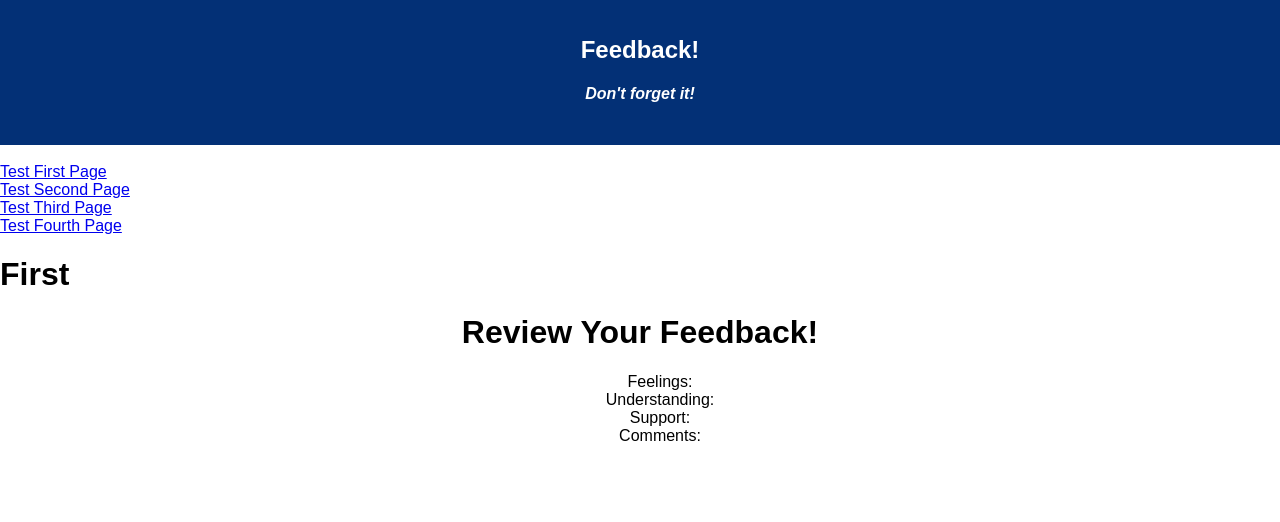
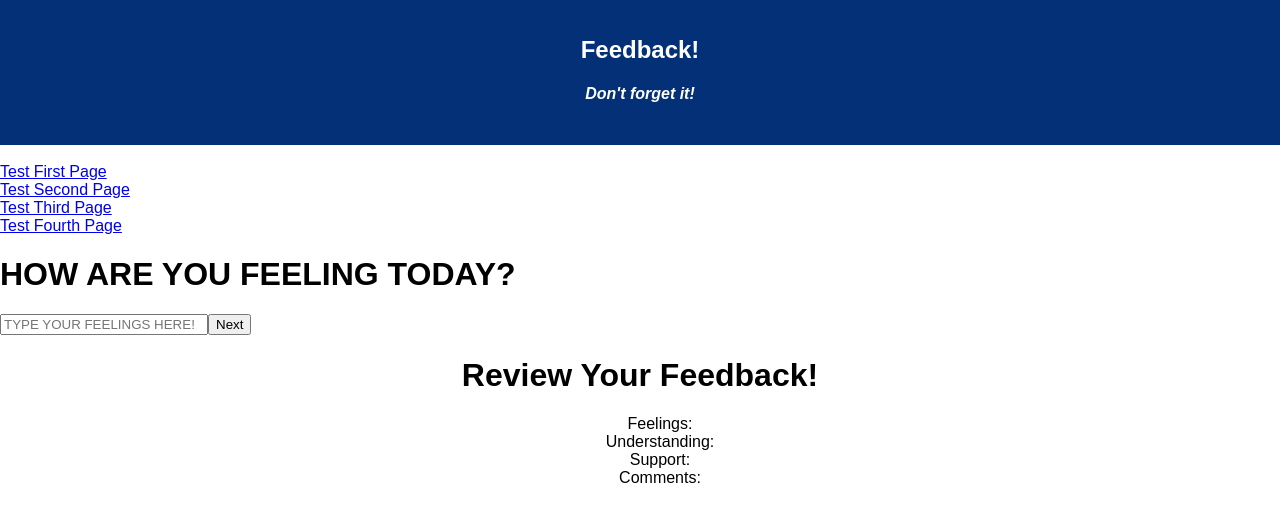
Before and after one commit to amfgkzz/weekend-challenge-5, a React (Create React App) app: page /#/ in a window 1280 px wide. Shown: the top 522 px of the page. Built offline with nearby package versions, Linux system fonts and the light colour scheme.

Commit message:
added input and button in form for first page

```diff
--- a/src/components/FirstPage/FirstPage.js
+++ b/src/components/FirstPage/FirstPage.js
@@ -1,12 +1,23 @@
 import React, { Component } from "react";
 
 class FirstPage extends Component {
+
+    handleClickFeelings = (event) => {
+        event.preventDefault();
+        console.log('works!');
+    }
 
     render() {
 
         return(
             <>
-            <h1>First</h1>
+            <h1>HOW ARE YOU FEELING TODAY?</h1>
+
+            <form onSubmit={this.handleClickFeelings}>
+            <input style={{width: 200}} placeholder="TYPE YOUR FEELINGS HERE!"/>
+            <button>Next</button>
+            </form>
+
             </>
         )
     }
```
